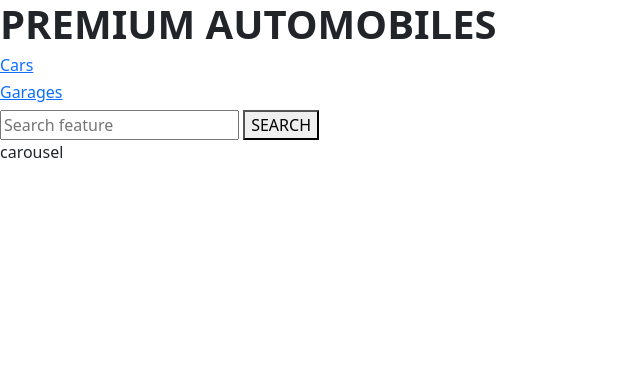
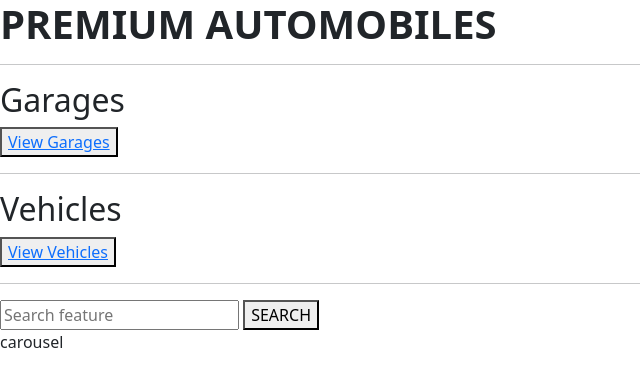
Before and after one commit to leahmurnaghan/ServiceNowProject, a plain HTML site: page Homepage.html in a window 1280 px wide. Shown: the whole page, without its empty margins (0-640 px from the left). Drawn offline with nearby package versions, Linux system fonts and the light colour scheme.

Commit message:
"Homepage"

```diff
--- a/Homepage.html
+++ b/Homepage.html
@@ -7,9 +7,18 @@
 <body>
     <h1><strong>PREMIUM AUTOMOBILES</strong></h1>
 
-    <h6><a href="Cars" target="_blank">Cars</a></h6>
+    <hr/>
+    <h2>Garages</h2>
 
-    <h6><a href="Cars" target="_blank">Garages</a></h6>
+    <button type="button" id="buttonGarages"><a href="Cars" target="_blank">View Garages</a></button>
+    <div id="singleOutput"></div>
+    <hr/>
+
+    <h2>Vehicles</h2>
+    <button type="button" id="buttonVehicles"><a href="Cars" target="_blank">View Vehicles</a></button>
+    <hr/>
+
+
 
 
 
--- a/Homepagedom.js
+++ b/Homepagedom.js
@@ -0,0 +1,2 @@
+export const hpsearch = document.getElementById('hpsearchfeature');
+export const searchbutton = document.getElementById('searchbutton');
```
Also changed, not shown: Homepage.js (+16 -0 lines).
